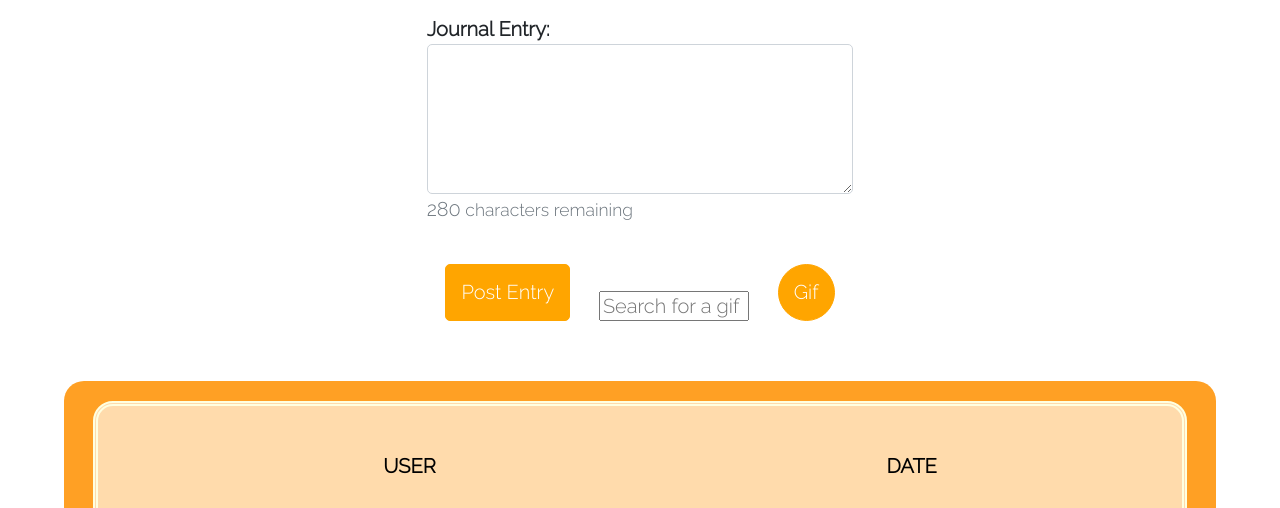
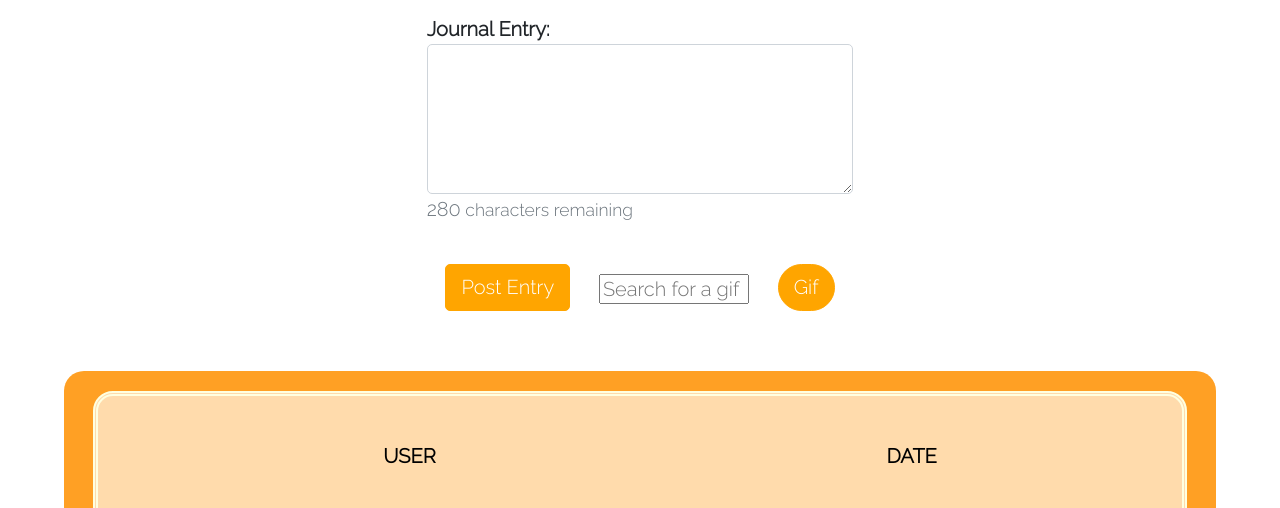
Before and after one commit to partyzl/pipeline-predators, a website: page client/index.html in a window 1280 px wide. Shown: the part 214-722 px from the top of the page. Drawn offline with nearby package versions, Linux system fonts and the light colour scheme; no server answers.

Commit message:
styled search box again

```diff
--- a/client/style.css
+++ b/client/style.css
@@ -90,7 +90,7 @@ label {
 #gifSearch {
     height: 30px;
     width: 150px;
-    margin: 27px 10px 0 10px;
+    margin: 10px 10px 0 10px;
 }
 
 .react {
```
Also changed, not shown: README.md.
